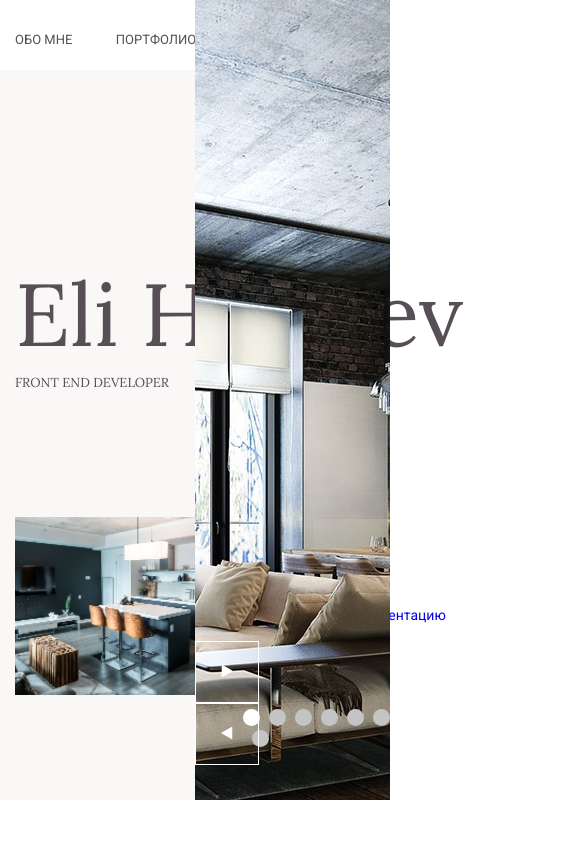
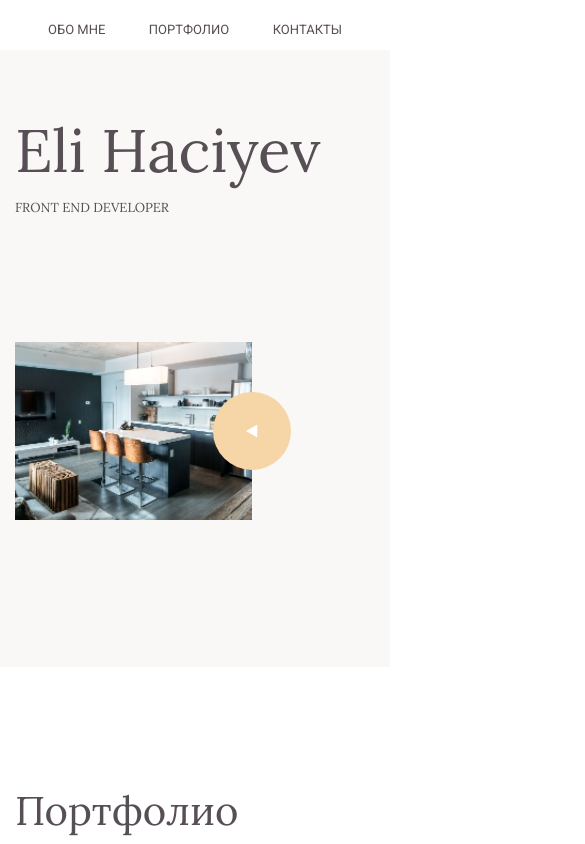
Before and after one commit to EliHaciyev/Interior-Design, a plain HTML site: page index.html in a window 390 px wide. Shown: the top 844 px of the page, 585 px wide, since content can reach past the window. Drawn offline with nearby package versions, Linux system fonts and the light colour scheme; some packages are replaced by stand-ins of ours; a script that the page names is missing.

Commit message:
media quares

```diff
--- /dev/null
+++ b/css/media.css
@@ -0,0 +1,32 @@
+@media(max-width: 1439px) {
+  .container {
+    width: 1140px;
+  }
+}
+
+@media(max-width: 1199px) {
+  .container {width: 960px;}
+  .h1 {font-size: 70px;}
+  .header-silder__nav{right: 30px;}
+  .header-silder__wrapper .owl-dots{left: 30px;}
+}
+
+@media(max-width: 991px) {
+  .container {width: 730px;}
+  .h1 {font-size: 60px;}
+  .start-video__text p, .header-slider-wrapper .owl-dots {display: none;}
+}
+
+@media(max-width: 767px) {
+  .container {width: 100%;}
+  .header-slider-wrapper {display: none;}
+  .header{height: 100vh;
+    max-height: 667px;}
+  .header-top{
+    height: 50px;
+    padding-top: 20px;
+    text-align: center;}
+  .header-content {padding-top: 60px;}
+  .h1 {line-height: 80px;}
+
+}
--- a/css/styles.css
+++ b/css/styles.css
@@ -13,7 +13,7 @@ body {
   line-height: 1.3;
 }
 
-.container {
+ .container{
   width: 1270px;
   margin-left: auto;
   margin-right: auto;
--- a/index.html
+++ b/index.html
@@ -7,7 +7,8 @@
   <link rel="stylesheet" href="./live/OwlCarousel/owl.carousel.min.css">
   <link rel="stylesheet" href="https://cdn.jsdelivr.net/npm/@fancyapps/ui@5.0/dist/fancybox/fancybox.css"/>
   <link rel="stylesheet" href="./css/styles.css">
-  <title>Document</title>
+  <link rel="stylesheet" href="./css/media.css">
+  <title>Портфолио</title>
 </head>
 <body>
         <!-- HEADER -->
```
